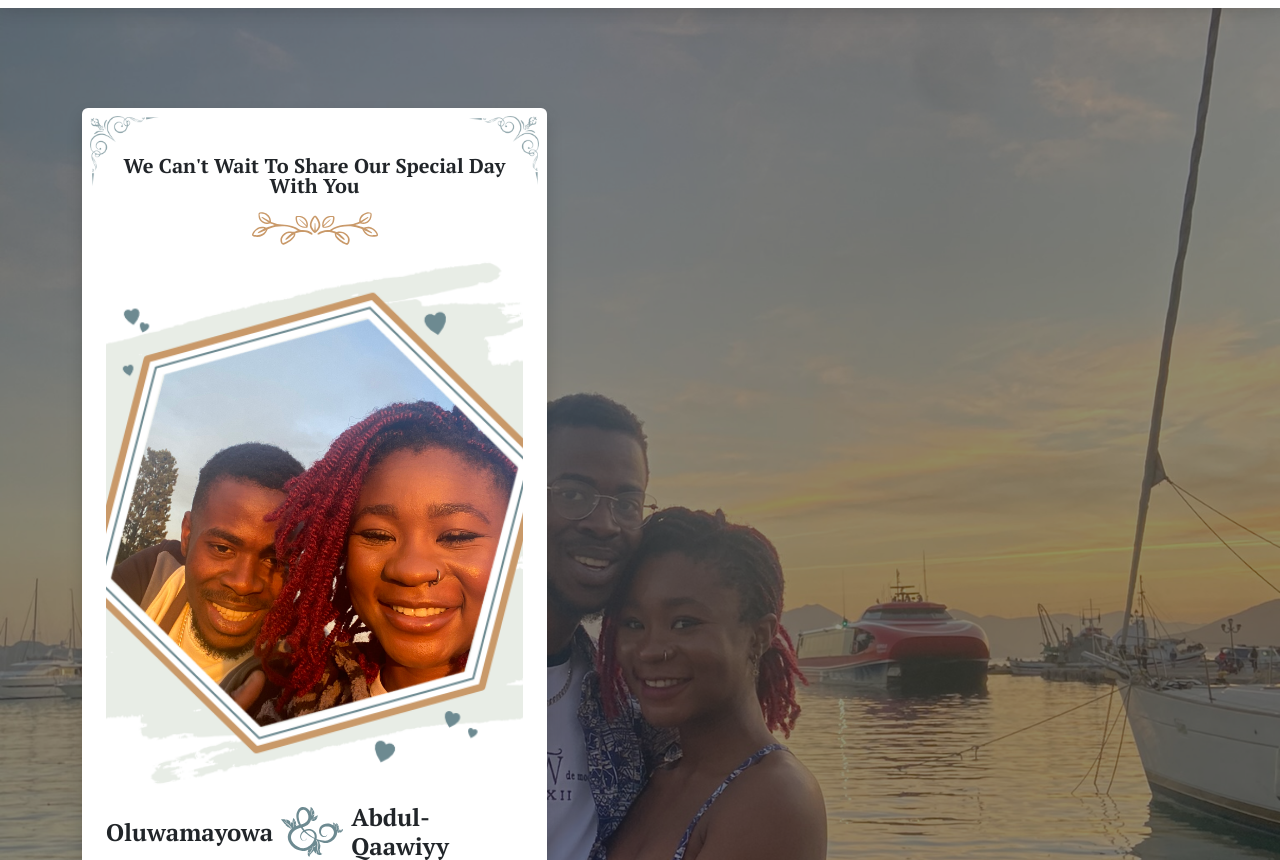
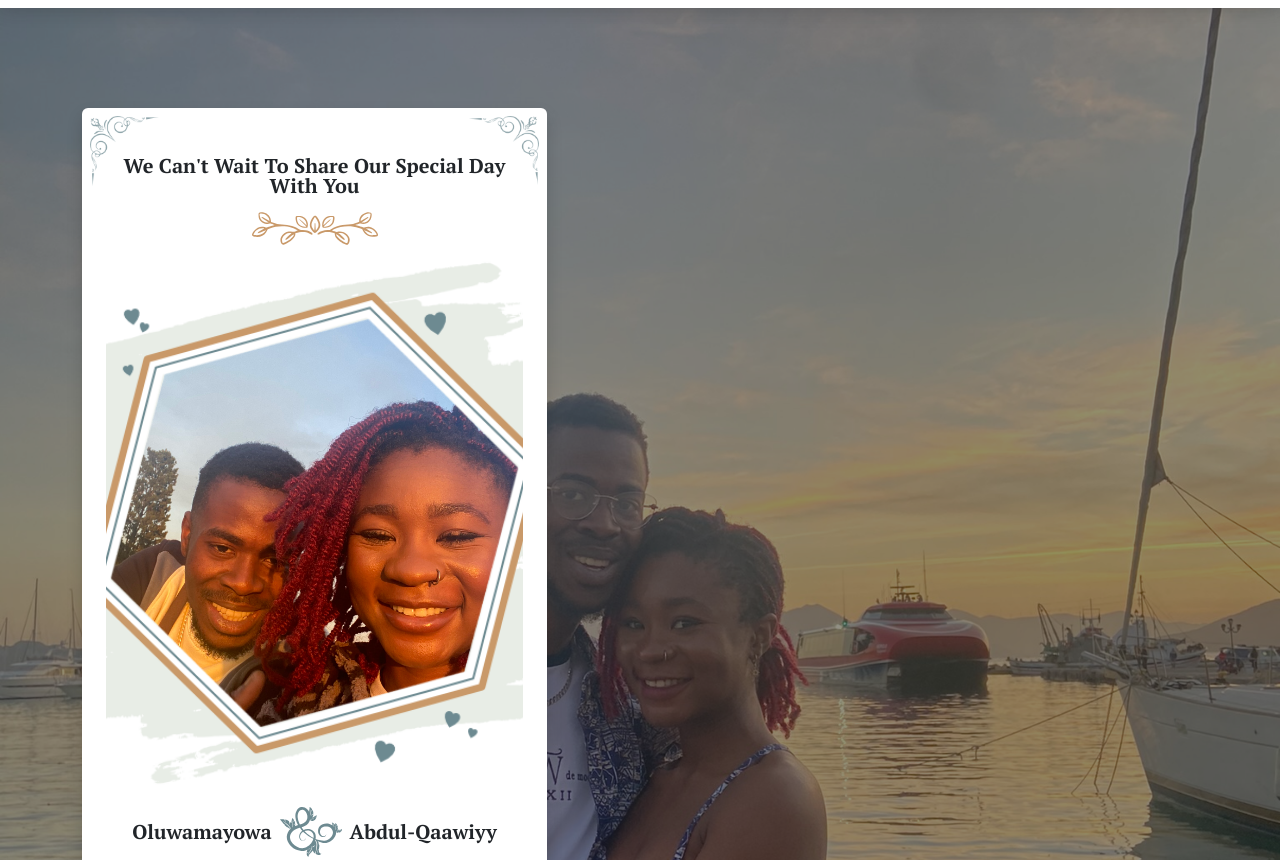
Before and after one commit to salman-webdev/OandA-wedding-invitation, a plain HTML site: page index.html in a window 1280 px wide. Shown: the part 92-952 px from the top of the page. Drawn offline with Linux system fonts and the light colour scheme.

Commit message:
Update index.html

```diff
--- a/index.html
+++ b/index.html
@@ -118,9 +118,9 @@
                     <!-- //.img-clip-path -->
 
                     <div class="align-items-center d-flex justify-content-center mb-2">
-                        <h4 class="font-alt fw-bold m-0">Oluwamayowa</h4>
+                        <h5 class="font-alt fw-bold m-0">Oluwamayowa</h5>
                         <span class="icon-svg icon-svg-lg mx-2"><img src="img/icon-wedding-ampersand.svg" alt=""></span>
-                        <h4 class="font-alt fw-bold m-0">Abdul-Qaawiyy</h4>
+                        <h5 class="font-alt fw-bold m-0">Abdul-Qaawiyy</h5>
                     </div>
                     <!-- //.align-items-center -->
 
```
